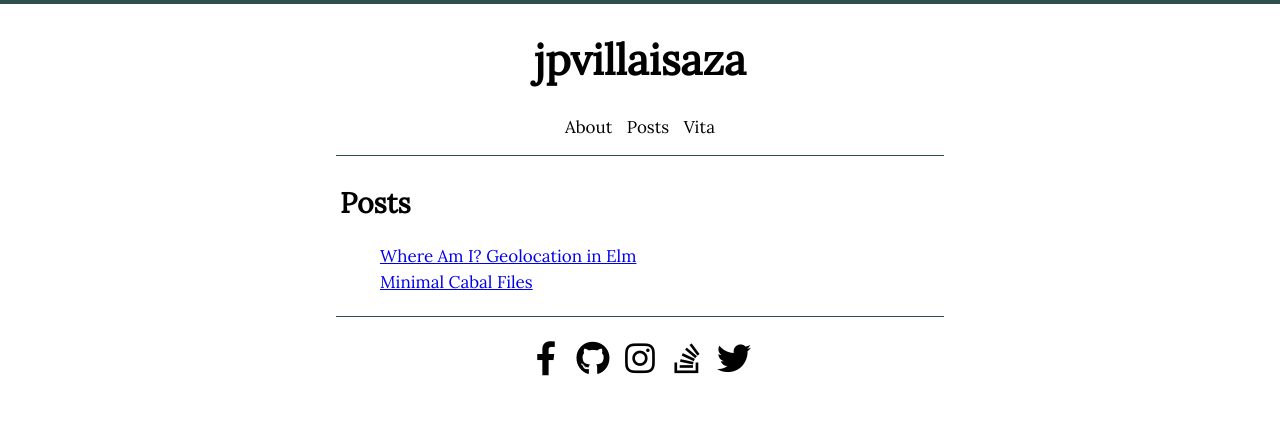
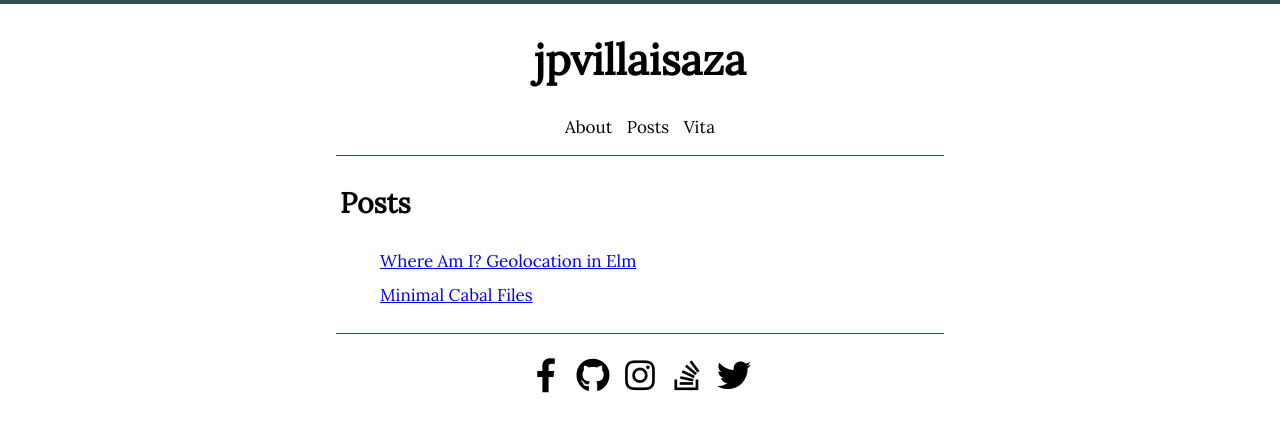
Before and after one commit to jpvillaisaza/jpvillaisaza.github.io, a Jekyll site: the page built from index.html, in a window 1280 px wide. Shown: the top 432 px of the page. Built offline with Jekyll 4.4.1, drawn with Linux system fonts in a browser that asks for light colours.

Commit message:
Update CSS selectors and lang

```diff
--- a/_config.yml
+++ b/_config.yml
@@ -1,6 +1,7 @@
 title: jpvillaisaza
 
 permalink: pretty
+lang: en
 timezone: America/Bogota
 
 collections:
--- a/_layouts/default.html
+++ b/_layouts/default.html
@@ -1,5 +1,5 @@
 <!doctype html>
-<html lang="{{ page.lang | default: site.lang | default: "en" }}">
+<html lang="{{ page.lang | default: site.lang }}">
   <head>
     <meta charset="utf-8">
 
@@ -17,7 +17,7 @@
     {% feed_meta %}
   </head>
   <body>
-    <header class="header">
+    <header class="site">
       <h1>
         <a href="/">
           {{ site.title }}
@@ -38,7 +38,7 @@
     <main>
       {{ content }}
     </main>
-    <footer class="footer">
+    <footer class="site">
       <address>
         {% for item in site.data.address %}
           <a href="{{ item.url }}" aria-label="{{ item.title }}">
--- a/_sass/main.scss
+++ b/_sass/main.scss
@@ -26,15 +26,15 @@
 h3 { font-size: 1.5em; }
 h4 { font-size: 1.111em; }
 
-.header {
+header.site {
   border-top: 4px solid darkslategray;
   margin-bottom: 4px;
   text-align: center;
-}
 
-.header a {
-  color: inherit;
-  text-decoration: none;
+  a {
+    color: inherit;
+    text-decoration: none;
+  }
 }
 
 nav {
@@ -64,21 +64,21 @@
   max-width: 600px;
 }
 
-.posts {
-  line-height: 150%;
-  list-style: none;
-}
-
-.footer {
+footer.site {
   margin-top: 4px;
   padding-top: 20px;
   margin-bottom: 24px;
   text-align: center;
+
+  a {
+    color: inherit;
+    text-decoration: none;
+  }
 }
 
-.footer a {
-  color: inherit;
-  text-decoration: none;
+.posts {
+  line-height: 2;
+  list-style: none;
 }
 
 .about {
```
